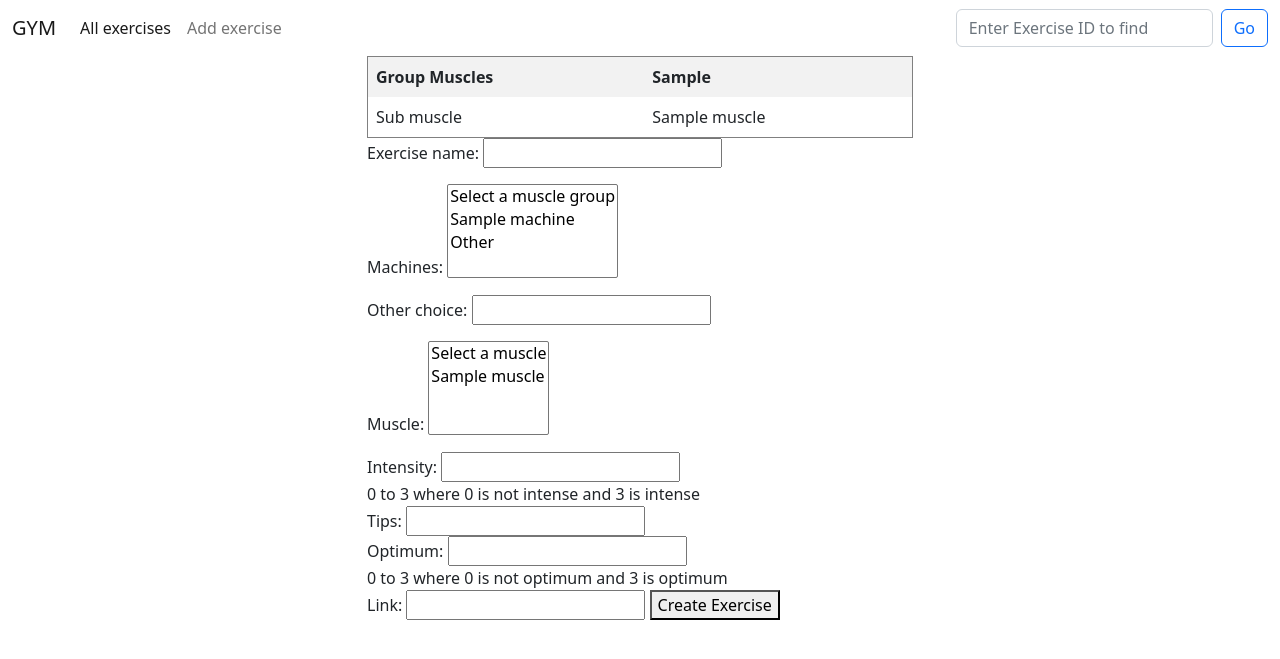
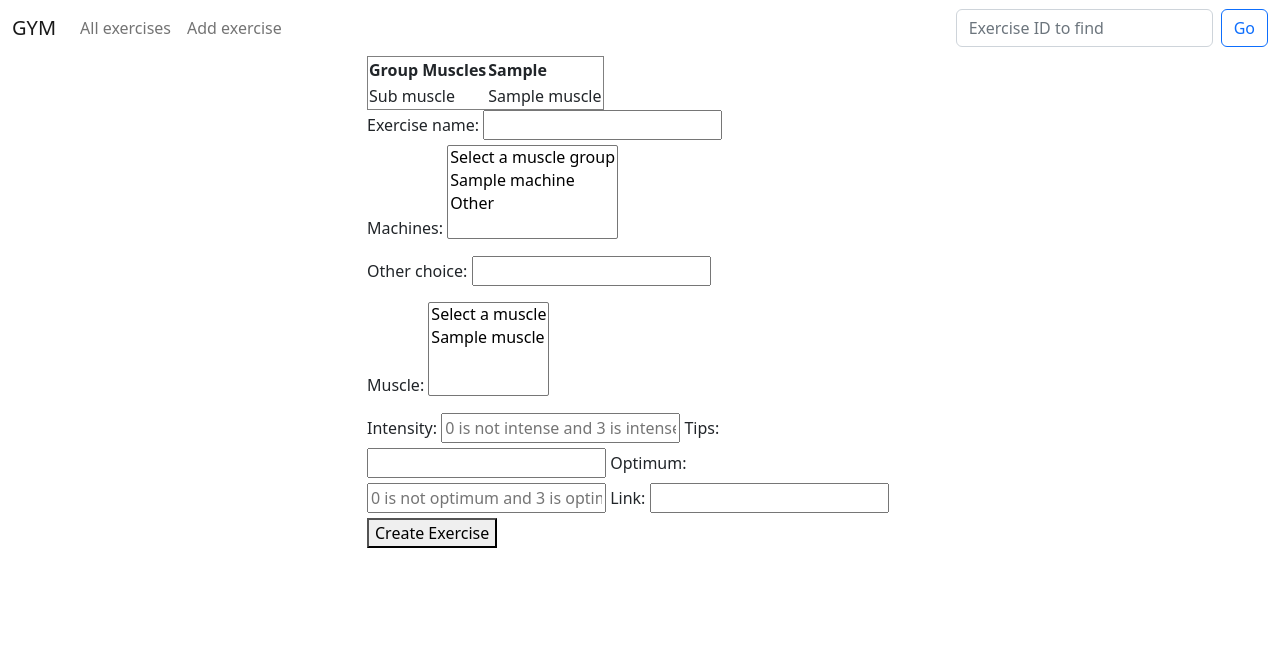
Before and after one commit to Dani-r-36/django_gym, a Django app: page /add_exercise/ in a window 1280 px wide. Shown: the top 659 px of the page. Run offline with Django 4.2, Linux system fonts and the light colour scheme; tables that the repository leaves empty hold one stand-in row (values such as "Sample post").

Commit message:
updated html and styles for exercise details

```diff
--- a/app/templates/base.html
+++ b/app/templates/base.html
@@ -2,25 +2,10 @@
 {% load custom_filters %}
 <!doctype html>
 <html lang="en">
-    <style>
-    table {
-        border-collapse: collapse;
-        width: 100%;
-    }
-
-    th, td {
-        border: 1px solid #dddddd;
-        text-align: left;
-        padding: 8px;
-    }
-
-    th {
-        background-color: #f2f2f2;
-    }
-</style>
   <head>
     <meta charset="utf-8">
     <meta name="viewport" content="width=device-width, initial-scale=1">
+    <link rel="stylesheet" href="{% static 'css/styles.css' %}">
     <title>Try django</title>
     <link href="https://cdn.jsdelivr.net/npm/bootstrap@5.2.3/dist/css/bootstrap.min.css" rel="stylesheet" integrity="sha384-rbsA2VBKQhggwzxH7pPCaAqO46MgnOM80zW1RWuH61DGLwZJEdK2Kadq2F9CUG65" crossorigin="anonymous">
 
--- a/app/templates/form.html
+++ b/app/templates/form.html
@@ -6,13 +6,22 @@
 {% include "group.html" %}
 <form method="post">
     {% csrf_token %}
-    {{ form.as_p }}
-    {{ machine_form.as_p }}
-    {{ muscle_form.as_p }}
-    Intensity: {{detail.intensity}}<br>0 to 3 where 0 is not intense and 3 is intense<br>
-    Tips: {{detail.tips}}<br>
-    Optimum: {{detail.optimum}}<br>0 to 3 where 0 is not optimum and 3 is optimum<br>
-    Link: {{detail.link}}
-    <button type="submit">Create Exercise</button>
+    <div class="exercise-choices">
+         <label class="form-label" for="{{ form.exercise_name.id_for_label }}">Exercise name:</label>
+            {{ form.exercise_name }}
+        {{ machine_form.as_p }}
+        {{ muscle_form.as_p }}
+    </div>
+    <div class="new-exercise">
+        <label class="form-label" for="id_weight">Intensity:</label>
+        {{detail.intensity}}
+        <label class="form-label" for="id_weight">Tips:</label>
+        {{detail.tips}}
+        <label class="form-label" for="id_weight">Optimum:</label>
+        {{detail.optimum}}
+        <label class="form-label" for="id_weight">Link:</label>
+        {{detail.link}}
+    </div>
+    <button class ="submit-button" type="submit">Create Exercise</button>
 </form>
 {% endblock %}
--- a/app/templates/navbar.html
+++ b/app/templates/navbar.html
@@ -16,31 +16,21 @@
     <div class="collapse navbar-collapse" id="navbarSupportedContent">
       <ul class="navbar-nav me-auto mb-2 mb-lg-0">
         <li class="nav-item">
-          <a class="nav-link active" aria-current="page" href="/">All exercises</a>
+          <a class="nav-link exercise" aria-current="page" href="/">All exercises</a>
         </li>
         <li class="nav-item">
-          <a class="nav-link" href="/add_exercise">Add exercise</a>
+          <a class="nav-link exercise" href="/add_exercise">Add exercise</a>
         </li>
       </ul>
-      <!-- <form class="d-flex" role="search" action="/search/">
-        <input
-          class="form-control me-2"
-          type="search"
-          name = 'q'
-          placeholder="Search"
-          aria-label="Search"
-        />
-        <button class="btn btn-outline-success" type="submit">Search</button>
-      </form> -->
        <form class="d-flex" action="{% url 'exercise_detail' %}" method="GET">
     <input
-      class="form-control me-2"
+      class="form-control me-2 w-100"
       type="number"
       name="exercise_id"
-      placeholder="Enter Exercise ID to find"
+      placeholder="Exercise ID to find"
       aria-label="Exercise ID"
     />
-    <button class="btn btn-outline-primary" type="submit">Go</button>
+    <button class="btn btn-outline-primary custom-go-btn" type="submit">Go</button>
 </form>
     </div>
   </div>
--- a/app/test_database/form.py
+++ b/app/test_database/form.py
@@ -5,7 +5,6 @@
     class Meta:
         model = Exercise
         fields = ['exercise_name']
-
 
 class MachineForm(forms.Form):
     CHOICES = [
@@ -72,6 +71,10 @@
     class Meta:
         model = ExerciseDetails
         fields = ['intensity', 'tips','optimum', 'link']
+        widgets = {
+            'intensity': forms.TextInput(attrs={'placeholder': '0 is not intense and 3 is intense'}),
+            'optimum': forms.TextInput(attrs={'placeholder': '0 is not optimum and 3 is optimum'}),
+        }
 
 class CurrentLiftForm(forms.ModelForm):
     class Meta:
```
Also changed, not shown: app/templates/exercise.html (+11 -3 lines), app/test_psql/settings.py (+3 -4 lines), 1 other file.
